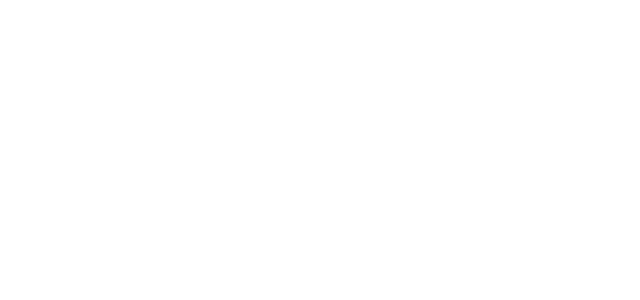
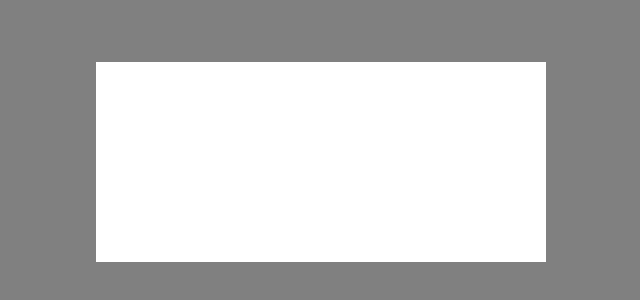
Before and after one commit to Maybiz/french-random-quote-machine, a React (Create React App) app: page / in a window 1280 px wide. Shown: the part 238-538 px from the top of the page, without its empty margins (319-959 px from the left). Built offline with nearby package versions, Linux system fonts and the light colour scheme.

Commit message:
add quoteBox div and random const

```diff
--- a/package.json
+++ b/package.json
@@ -6,6 +6,7 @@
     "@testing-library/jest-dom": "^4.2.4",
     "@testing-library/react": "^9.5.0",
     "@testing-library/user-event": "^7.2.1",
+    "node-sass": "^4.14.1",
     "react": "^16.13.1",
     "react-dom": "^16.13.1",
     "react-redux": "^7.2.0",
--- a/src/App.js
+++ b/src/App.js
@@ -1,9 +1,10 @@
 import React from 'react'
+import QuoteBox from './components/QuoteBox'
 
 const App = () => {
    return (
-      <div>
-
+      <div className="content">
+         <QuoteBox />
       </div>
    )
 }
--- /dev/null
+++ b/src/components/QuoteBox.js
@@ -0,0 +1,42 @@
+import React, {useState, useEffect} from "react";
+
+const QuoteBox = () => {
+   const quotes = [
+      {
+         text:
+            "C’est en vain qu’on cherche au loin le bonheur quand on oublie de le cultiver soi-même.",
+         author: "Jean-Jacques Rousseau",
+      },
+      {
+         text:
+            "Être heureux ne signifie pas que tout est parfait. Cela signifie que vous avez décidé de regarder au-delà des imperfections.",
+         author: "Aristote",
+      },
+      {
+         text:
+            "Le bonheur est un parfum que l’on ne peut répandre sur autrui, sans en faire rejaillir quelques gouttes sur soi-même.",
+         author: "Ralph Waldo Emerson",
+      },
+   ];
+
+   const displayQuote = '';
+
+   const random = Math.floor(Math.random() * quotes.length)
+
+   const [index, setIndex] = useState(null)
+
+   useEffect(() => {
+      setIndex(random)
+   }, [])
+
+   return (
+      <div id="quote-box">
+         <div id="text"></div>
+         <div id="author"></div>
+         <a id="new-quote"></a>
+         <a id="tweet-quote"></a>
+      </div>
+   );
+};
+
+export default QuoteBox;
--- a/src/index.css
+++ b/src/css/index.scss
@@ -7,7 +7,16 @@ body {
   -moz-osx-font-smoothing: grayscale;
 }
 
-code {
-  font-family: source-code-pro, Menlo, Monaco, Consolas, 'Courier New',
-    monospace;
+.content {
+   background: grey;
+   height: 100vh;
+   width: 100vw;
+   display: flex;
 }
+
+#quote-box {
+   width: 450px;
+   height: 200px;
+   background: #ffffff;
+   margin: auto;
+}
--- a/src/index.js
+++ b/src/index.js
@@ -3,7 +3,7 @@ import ReactDOM from "react-dom";
 import { Provider } from "react-redux";
 import configureStore from "./store";
 
-import "./index.css";
+import './css/index.scss';
 import App from "./App";
 import * as serviceWorker from "./serviceWorker";
 
```
Also changed, not shown: 1 other file (tests, documents, lock files or other folders).
